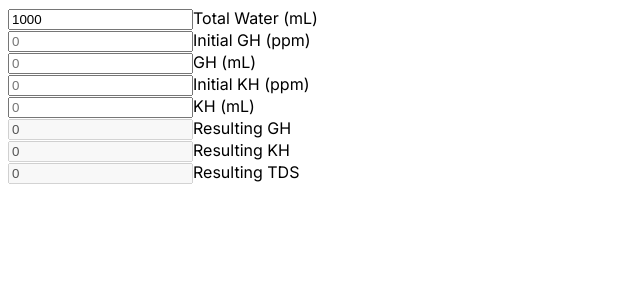
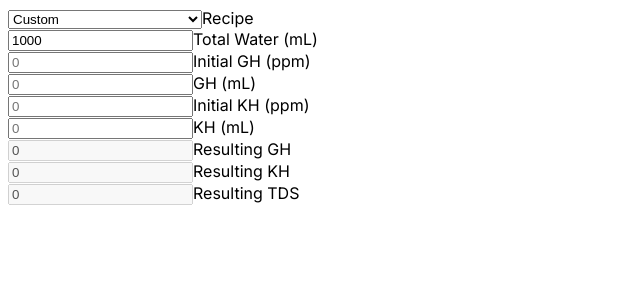
Before and after one commit to websterbontilao/coffee-diy-water-calculator, a Next.js app: page / in a window 1280 px wide. Shown: the top 300 px of the page, without its empty margins (0-640 px from the left). Built offline with nearby package versions, Linux system fonts and the light colour scheme.

Commit message:
Added dropdown field and water recipes feature

```diff
--- a/app/components/TDSCalculator.js
+++ b/app/components/TDSCalculator.js
@@ -1,6 +1,7 @@
 "use client";
 import { useEffect, useState } from "react";
 import Number from "./fields/NumberField";
+import DropDownField from "./fields/DropDownField";
 
 function calculateTDS (
     gh,
@@ -39,10 +40,25 @@ export default function TDSCalculator() {
     const [initialKhValue, setInitialKhValue] = useState('');
     const [ghValue, setGhValue] = useState('');
     const [khValue, setKhValue] = useState('');
+    const [selectedValue, setSelectedValue] = useState('');
+    const [disableFields, setDisableFields] = useState(false);
 
     const [ghResult, setGhResult] = useState('');
     const [khResult, setKhResult] = useState('');
     const [tdsResult, setTdsResult] = useState('');
+
+    const waterRecipes = require('../data/waterRecipes.json');
+    const items = Object.keys(waterRecipes);
+
+    const onRecipeChange = (value) => {
+
+        setDisableFields(value.toLowerCase() !== "custom")
+
+        setSelectedValue(value);
+
+        setGhValue(waterRecipes[value]?.gh);
+        setKhValue(waterRecipes[value]?.kh);
+    }
 
     useEffect(() => {
 
@@ -70,19 +86,49 @@ export default function TDSCalculator() {
 
     return (
         <div className="flex flex-col flex-nowrap ml-5 mt-5">
-            <div className="w-1/2">
-                <Number label="Total Water (mL)" value={waterValue} onChange={(e) => { setWaterValue(e.target.value) }} />
+            <div className="flex flex-row">
+                <DropDownField
+                    label="Recipe"
+                    items={items}
+                    value={selectedValue}
+                    onChange={(e) => onRecipeChange(e.target.value) }
+                />
             </div>
             <div className="flex flex-row">
-                <Number label="Initial GH (ppm)" value={initialGhValue} onChange={(e) => { setInitialGhValue(e.target.value) }} />
+                <Number
+                    label="Total Water (mL)"
+                    value={waterValue}
+                    onChange={(e) => { setWaterValue(e.target.value) }}
+                />
+            </div>
+            <div className="flex flex-row">
+                <Number
+                    label="Initial GH (ppm)"
+                    value={initialGhValue}
+                    onChange={(e) => { setInitialGhValue(e.target.value) }}
+                />
                 <div className="ml-1 flex-none">
-                    <Number label="GH (mL)" value={ghValue} onChange={(e) => { setGhValue(e.target.value) }} />
+                    <Number
+                        label="GH (mL)"
+                        value={ghValue}
+                        onChange={(e) => { setGhValue(e.target.value) }}
+                        disabled={disableFields}
+                    />
                 </div>
             </div>
             <div className="flex flex-row">
-                <Number label="Initial KH (ppm)" value={initialKhValue} onChange={(e) => { setInitialKhValue(e.target.value) }} />
+                <Number
+                    label="Initial KH (ppm)"
+                    value={initialKhValue}
+                    onChange={(e) => { setInitialKhValue(e.target.value) }}
+                />
                 <div className="ml-1 flex-none">
-                    <Number label="KH (mL)" value={khValue} onChange={(e) => { setKhValue(e.target.value) }} />
+                    <Number
+                        label="KH (mL)"
+                        value={khValue}
+                        onChange={(e) => { setKhValue(e.target.value) }}
+                        disabled={disableFields}
+                    />
                 </div>
             </div>
             <div className="w-1/5 mt-5">
--- /dev/null
+++ b/app/components/fields/DropDownField.js
@@ -0,0 +1,34 @@
+import React, { useEffect, useState } from "react";
+
+const DropDownField = ({ label, items, value, onChange }) => {
+
+    const handleOnchange = (e, onChange) => {
+
+        onChange(e);
+    }
+
+    return (
+        <div className="relative mt-2">
+            <select
+                name="recipes"
+                className="
+                    rounded-1xl appearance-none border border-gray-300
+                    rounded min-w-0 md:min-w-xs py-2 px-3 text-gray-700 leading-tight
+                    focus:outline-none focus:ring-2 focus:ring-blue-500"
+                value={value}
+                onChange={(e) => handleOnchange(e, onChange)}
+            >
+                {
+                    items.map(item => (
+                        <option key={item} value={item}>{item}</option>
+                    ))
+                }
+            </select>
+            <label className="absolute left-3 -top-2 text-gray-500 text-sm bg-white px-1">
+                {label}
+            </label>
+        </div>
+    );
+}
+
+export default DropDownField;
--- /dev/null
+++ b/app/data/waterRecipes.json
@@ -0,0 +1,37 @@
+{
+    "Custom": {
+        "gh": 0,
+        "kh": 0,
+        "water": 1000
+    },
+    "Melbourne": {
+        "gh": 11.50,
+        "kh": 23.70,
+        "water": 1000
+    },
+    "World of Coffee - Budapest": {
+        "gh": 40.10,
+        "kh": 51.20,
+        "water": 1000
+    },
+    "Specialty Coffee Association": {
+        "gh": 40.10,
+        "kh": 68.60,
+        "water": 1000
+    },
+    "Barista Hustler Water Recipe": {
+        "gh": 40.10,
+        "kh": 80.70,
+        "water": 1000
+    },
+    "Rao Water": {
+        "gh": 50.10,
+        "kh": 75.70,
+        "water": 1000
+    },
+    "Hendon Water": {
+        "gh": 30.80,
+        "kh": 99.90,
+        "water": 1000
+    }
+}
```
